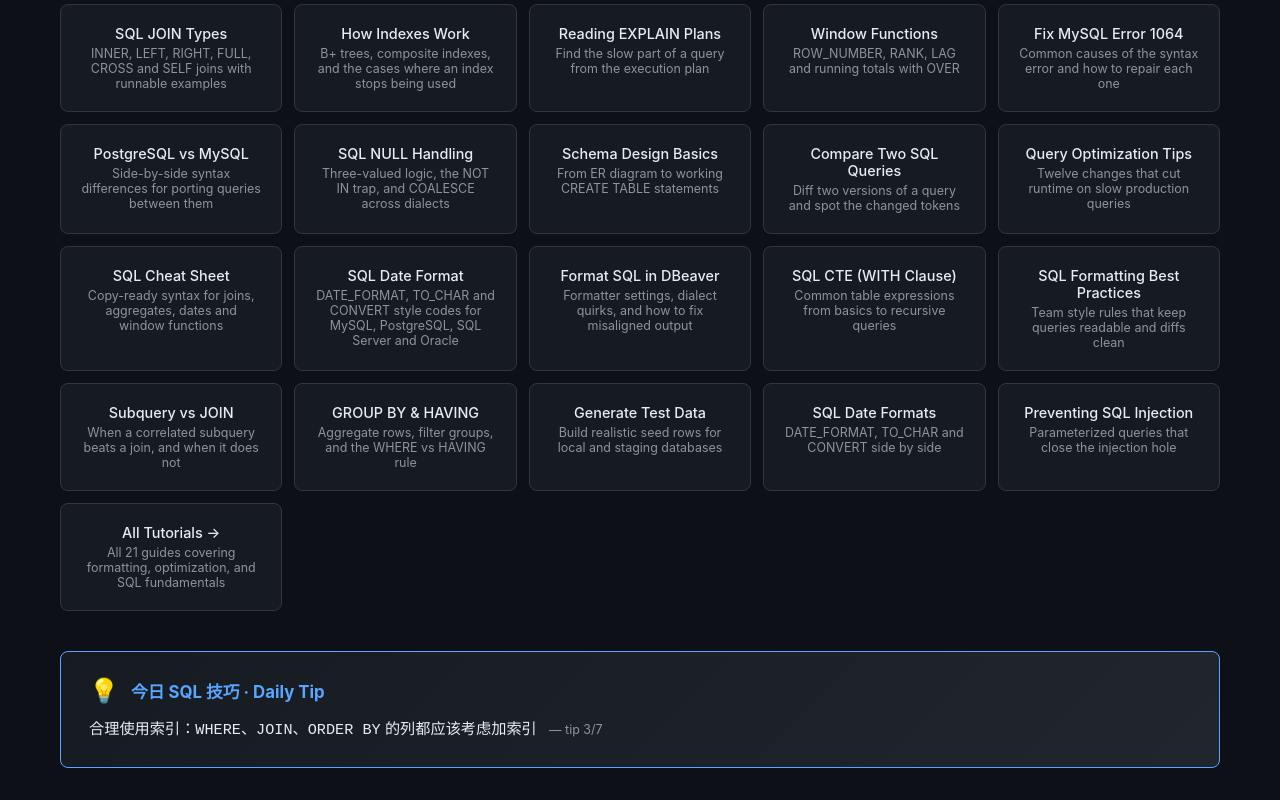
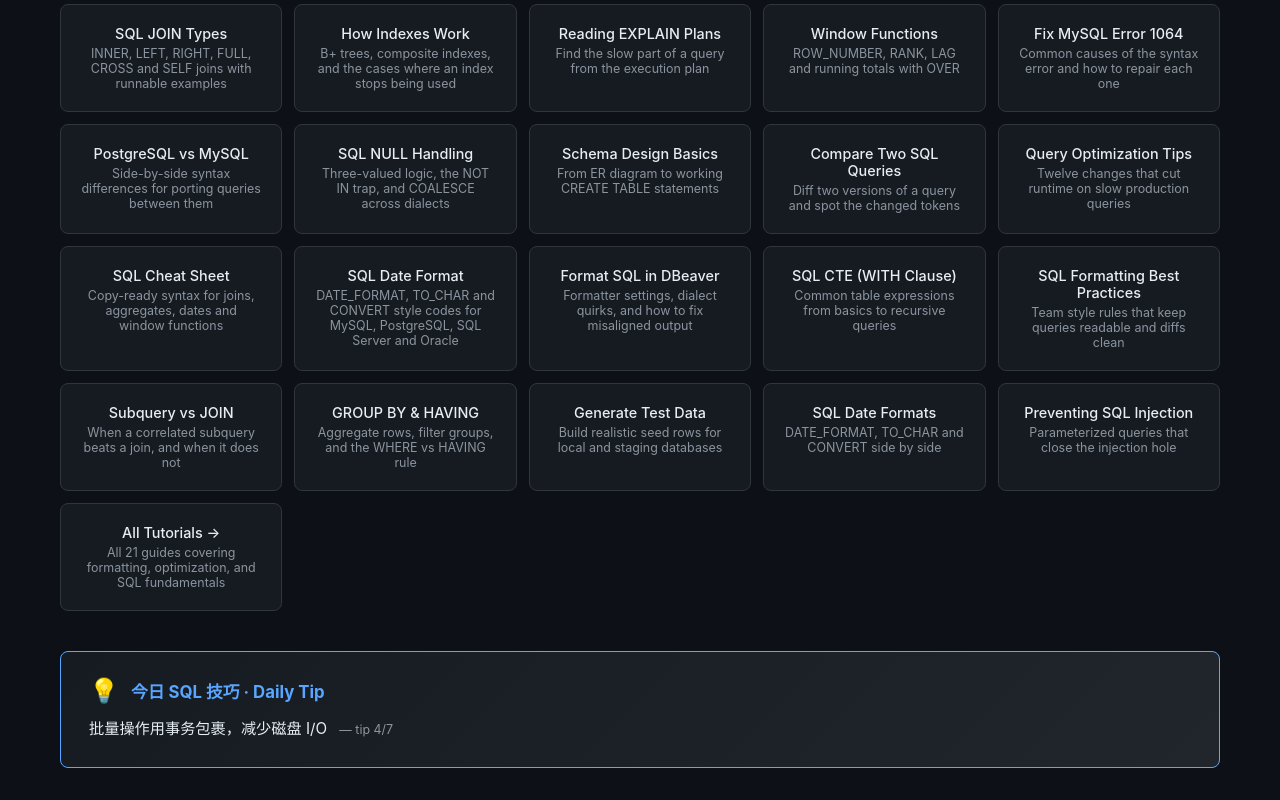
Before and after one commit to sharefun2023/sqlformat.io, a website: page public/index.html in a window 1280 px wide. Shown: the part 5241-6041 px from the top of the page. Drawn offline with Linux system fonts and the light colour scheme.

Commit message:
chore: rotate daily SQL tip 2026-11-08

```diff
--- a/public/index.html
+++ b/public/index.html
@@ -887,7 +887,7 @@
       <span style="font-size:1.5rem;">💡</span>
       <strong style="font-size:1.05rem;color:var(--accent);">今日 SQL 技巧 · Daily Tip</strong>
     </div>
-    <p style="color:var(--text);font-size:0.95rem;line-height:1.6;margin:0;">合理使用索引：<code>WHERE</code>、<code>JOIN</code>、<code>ORDER BY</code> 的列都应该考虑加索引 <span style="color:var(--text2);font-size:0.78rem;margin-left:8px;">— tip 3/7</span></p>
+    <p style="color:var(--text);font-size:0.95rem;line-height:1.6;margin:0;">批量操作用<code>事务</code>包裹，减少磁盘 I/O <span style="color:var(--text2);font-size:0.78rem;margin-left:8px;">— tip 4/7</span></p>
   </div>
 </footer>
 
```
